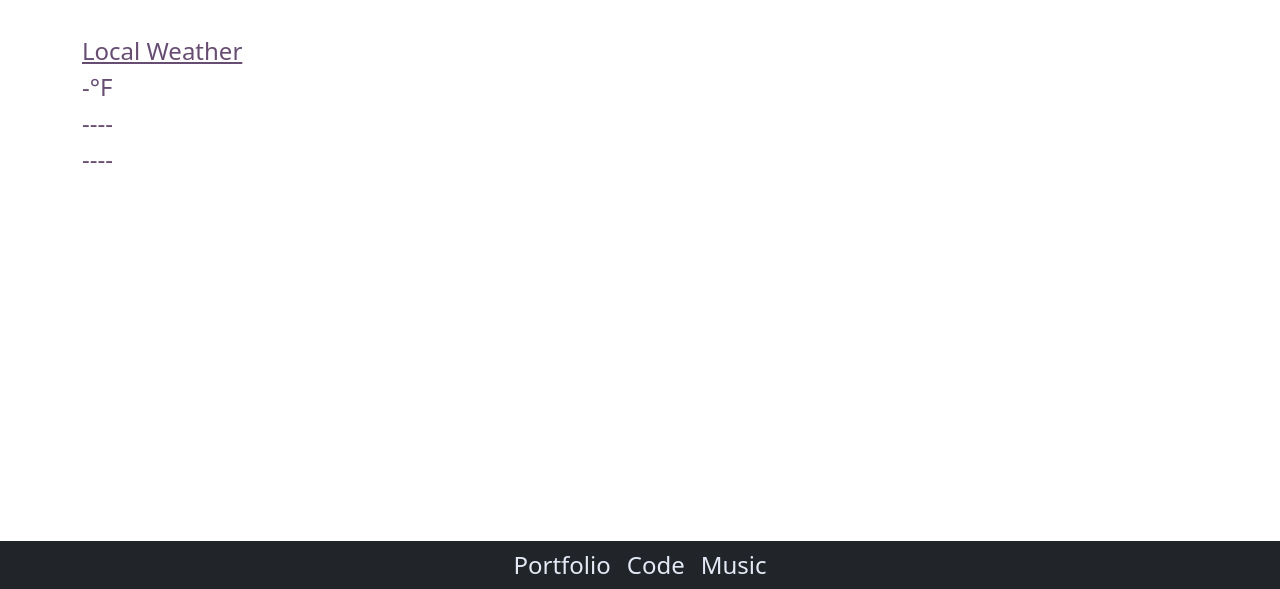
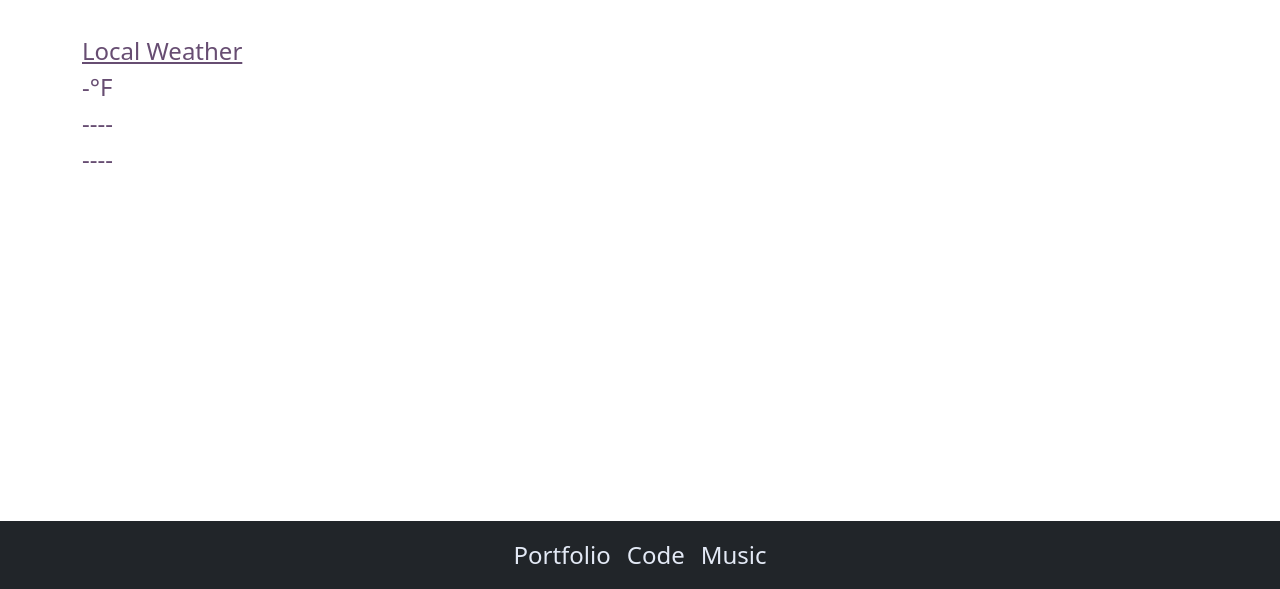
Before and after one commit to Kiritchell/Basecamp, a browser extension: page Run weather/index.html in a window 1280 px wide. Shown: the part 211-800 px from the top of the page. Drawn offline with nearby package versions, Linux system fonts and the light colour scheme.

Commit message:
index.html

```diff
--- a/Run weather/style.css
+++ b/Run weather/style.css
@@ -13,7 +13,5 @@ div{
     color:#674d72 ;
     font-size:1.5rem;
 }
-.navbar{height:3rem;
 
-}
 .note{font-size:1rem}
```
